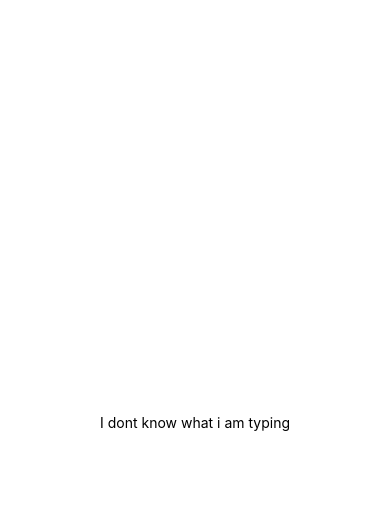
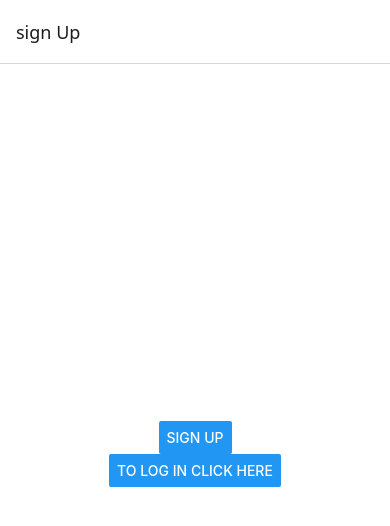
Before and after one commit to Agorbanoff/Introduction-to-script-languages, a React Native app in the folder MobileApp/: screen /signUp in a window 390 px wide. Shown: the top 526 px of the page. Built offline with nearby package versions, Linux system fonts and the light colour scheme.

Commit message:
made navigation app

```diff
--- a/MobileApp/App.js
+++ b/MobileApp/App.js
@@ -1,21 +1,19 @@
 import { StatusBar } from 'expo-status-bar';
 import { StyleSheet, Text, View, } from 'react-native';
+import { NavigationContainer } from '@react-navigation/native';
+import { createNativeStackNavigator } from '@react-navigation/native-stack';
+import LogInPage from './logIn';
+import SignUpPage from './signUp';
 
+const Stack = createNativeStackNavigator();
 
 export default function App() {
     return (
-    <View style={styles.container}>
-      <Text>I dont know what i am typing</Text>
-      <StatusBar style="auto" />
-    </View>
+    <NavigationContainer>
+      <Stack.Navigator initialRouteName="signUp">
+        <Stack.Screen name="logIn" component={LogInPage} options={{title: 'log In' }} />
+        <Stack.Screen name="signUp" component={SignUpPage} options={{title: 'sign Up' }} />
+      </Stack.Navigator>
+    </NavigationContainer>
   );
 }
-
-const styles = StyleSheet.create({
-  container: {
-    flex: 1,
-    backgroundColor: '#ffffff',
-    alignItems: 'center',
-    justifyContent: 'center',
-  },
-});
--- /dev/null
+++ b/MobileApp/logIn.js
@@ -0,0 +1,21 @@
+    import { StatusBar } from 'expo-status-bar';
+    import { StyleSheet, Text, View, Button } from 'react-native';
+
+    export default function LogInPage({ navigation }) {
+        return (
+            <View style={styles.container}>
+                <Button title="Log In" onPress={() => console.log("log in pressed")} />
+                <Button title="To sign up click here" onPress={() => navigation.navigate('signUp')} />
+                <StatusBar style="auto" />
+            </View>
+        );
+    }
+
+    const styles = StyleSheet.create({
+        container: {
+            flex: 1,
+            backgroundColor: '#ffffff',
+            alignItems: 'center',
+            justifyContent: 'center',
+        },
+    });
--- a/MobileApp/package.json
+++ b/MobileApp/package.json
@@ -11,11 +11,15 @@
   },
   "dependencies": {
     "@expo/metro-runtime": "~4.0.1",
+    "@react-navigation/native": "^7.0.19",
+    "@react-navigation/native-stack": "^7.3.3",
     "expo": "^52.0.41",
     "expo-status-bar": "~2.0.1",
     "react": "18.3.1",
     "react-dom": "18.3.1",
     "react-native": "0.76.7",
+    "react-native-safe-area-context": "^5.3.0",
+    "react-native-screens": "^4.10.0",
     "react-native-web": "~0.19.13"
   },
   "devDependencies": {
--- /dev/null
+++ b/MobileApp/signUp.js
@@ -0,0 +1,21 @@
+import { StatusBar } from 'expo-status-bar';
+import { StyleSheet, Text, View, Button } from 'react-native';
+
+export default function SignUpPage({ navigation }) {
+    return (
+        <View style={styles.container}>
+            <Button title="sign up" onPress={() => console.log("sign up pressed")} />
+            <Button title="To log in click here" onPress={() => navigation.navigate('logIn')} />
+            <StatusBar style="auto" />
+        </View>
+    );
+}
+
+const styles = StyleSheet.create({
+    container: {
+        flex: 1,
+        backgroundColor: '#ffffff',
+        alignItems: 'center',
+        justifyContent: 'center',
+    },
+});
```
Also changed, not shown: 1 other file (tests, documents, lock files or other folders).
